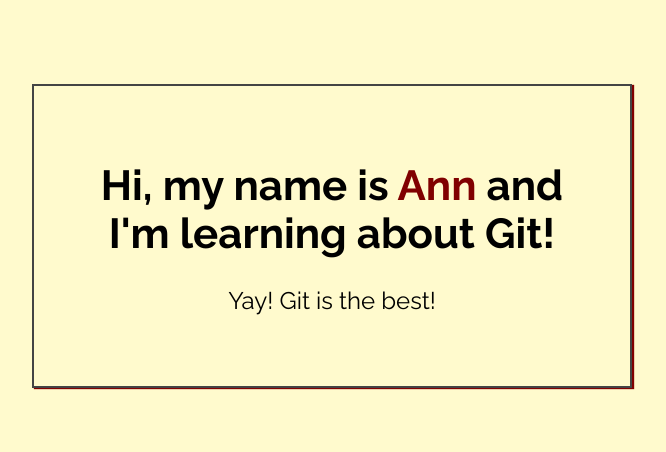
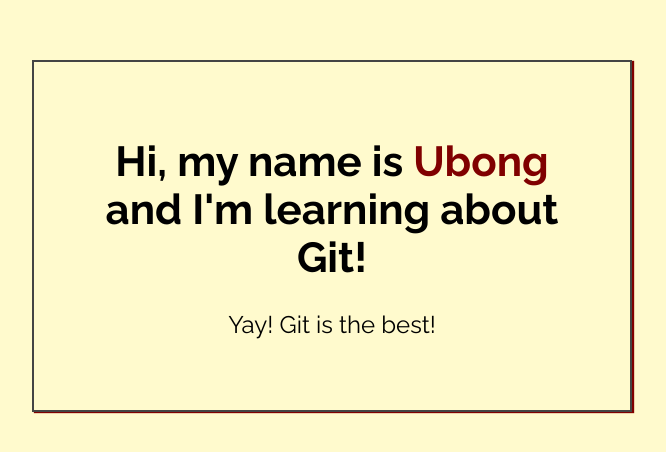
Before and after one commit to Umudouma/my-first-repo, a plain HTML site: page index.html in a window 1280 px wide. Shown: the part 164-616 px from the top of the page, without its empty margins (308-974 px from the left). Drawn offline with Linux system fonts and the light colour scheme.

Commit message:
Added name to index.html

```diff
--- a/index.html
+++ b/index.html
@@ -14,7 +14,7 @@
 <body>
 
     <div class="greeting">
-        <h1>Hi, my name is <span class="highlight">Ann</span> and I'm learning about Git! </h1>
+        <h1>Hi, my name is <span class="highlight">Ubong</span> and I'm learning about Git! </h1>
 
         <p>Yay! Git is the best!</p>
     </div>
```
